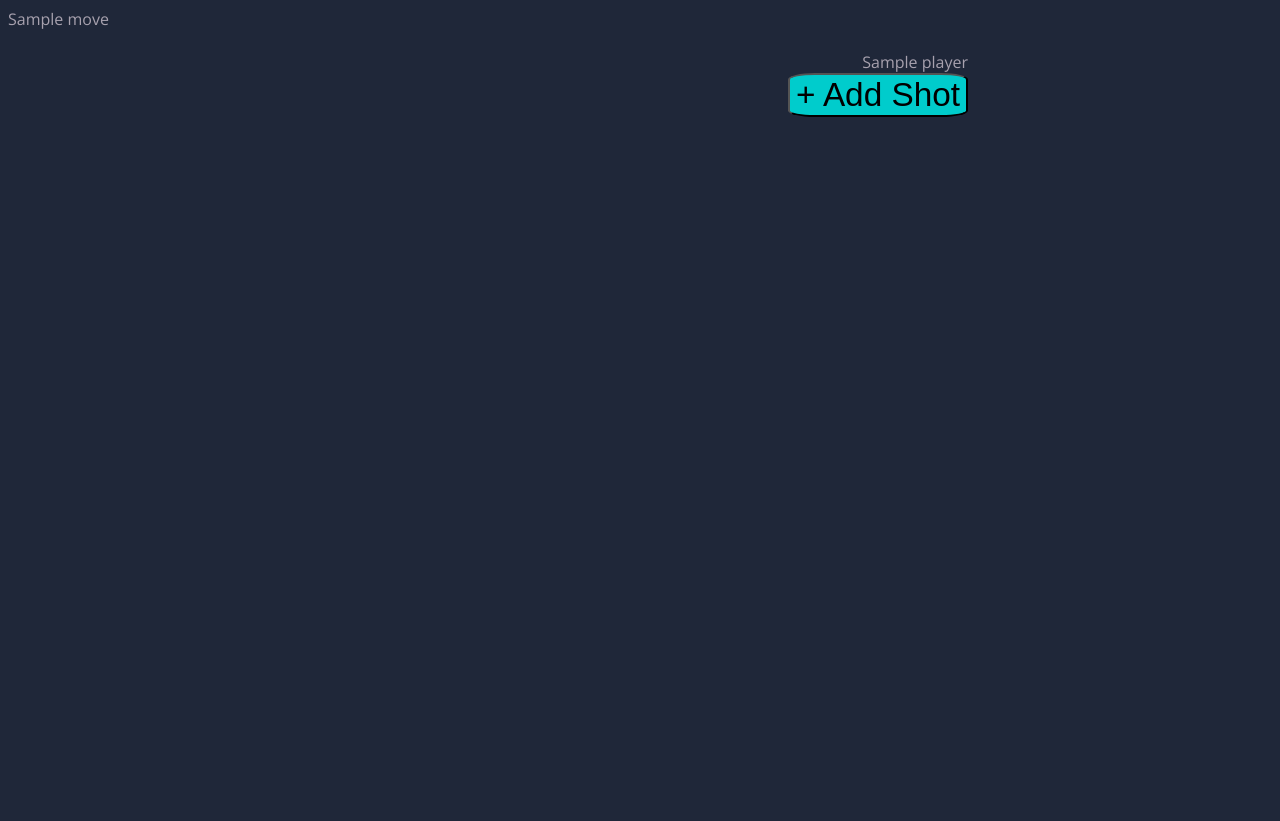
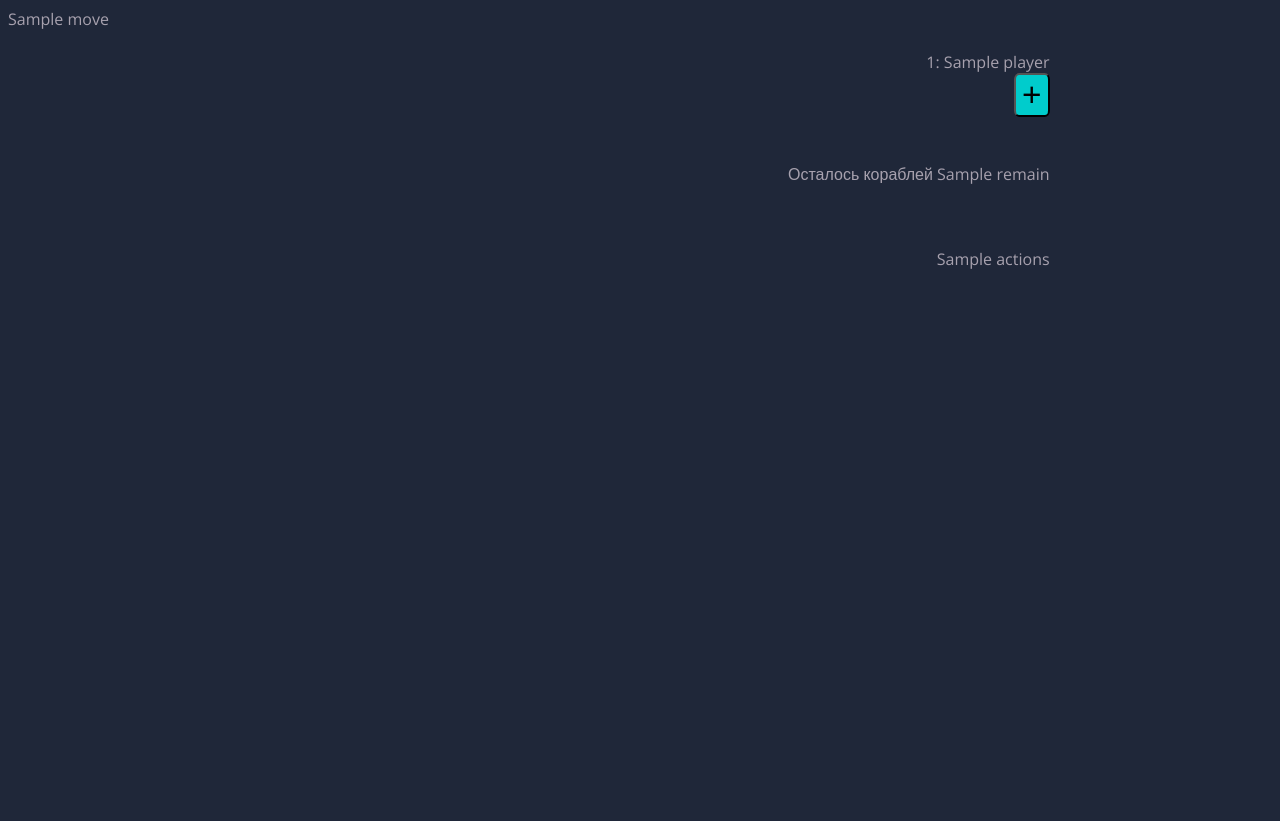
Before and after one commit to artbok/seabattle, a Flask app: template templates/admin-game.html in a window 1280 px wide. Run offline with Flask 3, Linux system fonts and the light colour scheme; tables that the repository leaves empty hold one stand-in row (values such as "Sample post"); the template is opened without the code that fills it: values that come from a table or form of the project are taken from there, most other values are stand-ins (such as "Sample title", 1, 10 or a date in 2020).

Commit message:
admin view update

```diff
--- a/app.py
+++ b/app.py
@@ -142,8 +142,8 @@ class GameField:
         self.field = eval(field.field)
         self.ships = eval(field.ships)
 
-    def getTitle(self, move):
-        return move + "<br>" + "<br>".join(self.titles)
+    def getTitle(self):
+        return " | ".join(self.titles)
 
     def fire(self, x, y):
         value = self.field[x][y]
@@ -375,14 +375,14 @@ def gameScreen():
     if session["username"] == 'admin':
         if not game:
             return redirect(url_for('fields'))
-        players = [player.username for player in game.players]
-        return render_template('admin-game.html', field = game.field, len = game.n + 1, move = f"{game.players[game.i].username} выбирает куда сбросить ядерку", players = players)
+        players = [(player.username, player.shots) for player in game.players]
+        return render_template('admin-game.html', field = game.field, len = game.n + 1, move = f"{game.players[game.i].username} выбирает куда сбросить ядерку", players = players, remain=len(game.ships), actions=game.getTitle())
     else:
         if game:
             for player in game.players:
                 if session["username"] == player.username:
                     move = "ВАШ ХОД! СТРЕЛЯЙТЕ!" if game.players[game.i] == player else "ДОЖДИСЬ СВОЕГО ХОДА!"
-                    return render_template('player-game.html', field = game.field, len = game.n + 1, move = game.getTitle(move))
+                    return render_template('player-game.html', field = game.field, len = game.n + 1, move = move)
         return redirect(url_for('waitingScreen'))
 
 
--- a/templates/admin-game.html
+++ b/templates/admin-game.html
@@ -6,13 +6,18 @@
     <title>Морской бой</title>
     <link rel="stylesheet" href="static/main.css">
     <style>
-        .father {
+        .column {
             display: flex;
         }
 
         .object {
             margin: 10px;
             padding: 10px;
+        }
+        .row:after {
+            content: "";
+            display: table;
+            clear: both;
         }
     </style>
 </head>
@@ -24,7 +29,7 @@
     </div>
 
     <!-- Game Board Section -->
-    <div class="father">
+    <div class="column">
         <div class="object" align="left">
             <table border="1" cellspacing="0" class="container">
                 {% for x in range(len) %}
@@ -44,14 +49,17 @@
             </table>
             <br>
         </div>
-
-        <div class="father" align="right">
+        <div class="row" align="right">
             <div class="object" align="right">
                 {% for player in players %}
-                <div>{{player}}</div>
-                <button onclick="addShot('{{ player }}')">&#43; Add Shot</button>
-                <br>
+                    {{player[0]}}: {{player[1]}}<button onclick="addShot('{{ player }}')">&#43;</button>
                 {% endfor %}
+            </div>
+            <div class="object">
+                <p>Осталось кораблей {{remain}}</p>
+            </div>
+            <div class="object">
+                <p>{{actions}}</p>
             </div>
         </div>
     </div>
```
